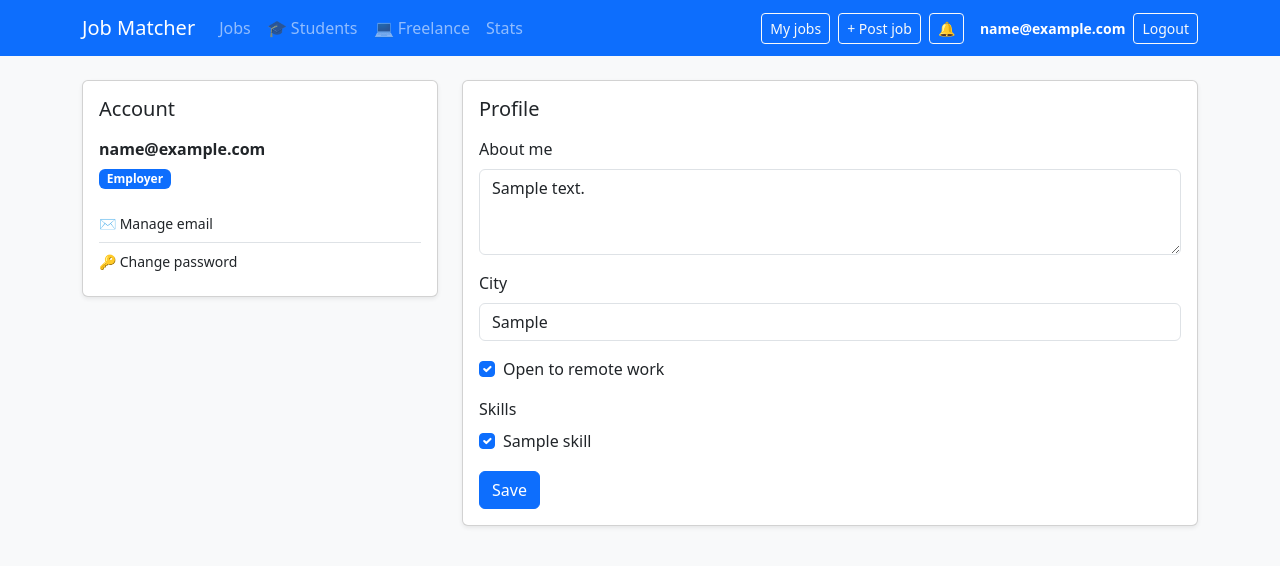
After one commit to Dimon-2022/job_matcher, a Django app: page /profile/ in a window 1280 px wide. The commit adds this page. Shown: the top 566 px of the page. Run offline with Django 5.2, Linux system fonts and the light colour scheme; a user stored in the database is signed in; tables that the repository leaves empty hold one stand-in row (values such as "Sample post"); data that the repository does not hold is empty; some libraries are stand-ins or nearby versions.

Commit message:
Add profile page

```diff
--- a/accounts/forms.py
+++ b/accounts/forms.py
@@ -12,3 +12,17 @@ class RoleSignupForm(forms.Form):
 
     def signup(self, request, user):
         Profile.objects.create(user=user, role=self.cleaned_data["role"])
+
+class ProfileForm(forms.ModelForm):
+    class Meta:
+        model = Profile
+        fields = ["bio", "city", "open_to_remote", "skills"]
+        widgets = {
+            "bio": forms.Textarea(attrs={"rows": 3, "placeholder": "Student at TUKE, looking for a Python internship..."}),
+            "skills": forms.CheckboxSelectMultiple,
+        }
+        labels = {
+            "bio": "About me",
+            "city": "City",
+            "open_to_remote": "Open to remote work",
+        }
--- a/accounts/models.py
+++ b/accounts/models.py
@@ -10,6 +10,10 @@ class Profile(models.Model):
 
     user = models.OneToOneField(User, on_delete=models.CASCADE)
     role = models.CharField(max_length=20, choices=ROLE_CHOICES)
+    bio = models.TextField(max_length=500, blank=True)
+    city = models.CharField(max_length=100, blank=True)
+    open_to_remote = models.BooleanField(default=True)
+    skills = models.ManyToManyField("jobs.Skill", blank=True, related_name="profiles")
 
     def __str__(self):
         return f"{self.user.username} ({self.role})"
--- /dev/null
+++ b/accounts/templates/accounts/profile.html
@@ -0,0 +1,54 @@
+{% extends "base.html" %}
+{% load crispy_forms_tags %}
+
+{% block title %}My profile{% endblock %}
+
+{% block extra_head %}
+<style>
+    #div_id_skills > div {
+        columns: 3;
+        max-height: 260px;
+        overflow-y: auto;
+        padding: .5rem .75rem;
+        border: 1px solid var(--bs-border-color);
+        border-radius: .375rem;
+        background: #fff;
+    }
+</style>
+{% endblock %}
+
+{% block content %}
+<div class="row g-4">
+    <div class="col-lg-4">
+        <div class="card shadow-sm">
+            <div class="card-body">
+                <h1 class="h5 mb-3">Account</h1>
+                <p class="mb-1 fw-semibold text-break">{{ user.email }}</p>
+                <p class="mb-3"><span class="badge text-bg-primary">{{ profile.get_role_display }}</span></p>
+                <div class="list-group list-group-flush small">
+                    <a class="list-group-item list-group-item-action px-0" href="{% url 'account_email' %}">✉️ Manage email</a>
+                    <a class="list-group-item list-group-item-action px-0" href="{% url 'account_change_password' %}">🔑 Change password</a>
+                </div>
+            </div>
+        </div>
+    </div>
+
+    <div class="col-lg-8">
+        <div class="card shadow-sm">
+            <div class="card-body">
+                <h2 class="h5 mb-3">Profile</h2>
+                {% if skills_from_resume %}
+                    <div class="alert alert-info small py-2">
+                        We prefilled your skills from your latest resume. Check them and press Save.
+                    </div>
+                {% endif %}
+                <form method="post">
+                    {% csrf_token %}
+                    {{ form|crispy }}
+                    <button type="submit" class="btn btn-primary">Save</button>
+                </form>
+            </div>
+        </div>
+    </div>
+</div>
+{% endblock %}
--- /dev/null
+++ b/accounts/urls.py
@@ -0,0 +1,7 @@
+from django.urls import path
+
+from . import views
+
+urlpatterns = [
+    path("profile/", views.ProfileView.as_view(), name="profile"),
+]
--- /dev/null
+++ b/accounts/views.py
@@ -0,0 +1,35 @@
+from django.contrib.auth.mixins import LoginRequiredMixin
+from django.contrib.messages.views import SuccessMessageMixin
+from django.shortcuts import get_object_or_404
+from django.urls import reverse_lazy
+from django.views.generic import UpdateView
+
+from .forms import ProfileForm
+from .models import Profile
+
+
+class ProfileView(LoginRequiredMixin, SuccessMessageMixin, UpdateView):
+    form_class = ProfileForm
+    template_name = "accounts/profile.html"
+    success_url = reverse_lazy("profile")
+    success_message = "Profile saved."
+
+    def get_object(self, queryset=None):
+        return get_object_or_404(Profile, user=self.request.user)
+
+    def get_initial(self):
+        initial = super().get_initial()
+        self.skills_from_resume = False
+
+        if not self.object.skills.exists():
+            latest = self.request.user.resumes.order_by("-uploaded_at").first()
+            if latest and latest.skills.exists():
+                initial["skills"] = latest.skills.all()
+                self.skills_from_resume = True
+
+        return initial
+
+    def get_context_data(self, **kwargs):
+        context = super().get_context_data(**kwargs)
+        context["skills_from_resume"] = self.skills_from_resume
+        return context
--- a/config/urls.py
+++ b/config/urls.py
@@ -10,6 +10,7 @@ urlpatterns = [
     path('', include("jobs.urls")),
     path("accounts/", include("allauth.urls")),
     path('', include("notifications.urls")),
+    path("", include("accounts.urls")),
 ]
 
 if settings.DEBUG:
--- a/templates/base.html
+++ b/templates/base.html
@@ -89,7 +89,7 @@
                         <span id="notif-badge">{% include "notifications/_badge.html" %}</span>
                     </a>
 
-                    <span class="text-white-50 small me-2">{{ user.email }}</span>
+                    <a class="small me-2 text-decoration-none {% if current == 'profile' %}text-white fw-semibold{% else %}text-white-50{% endif %}" href="{% url 'profile' %}">{{ user.email }}</a>
                     <form method="POST" action="{% url 'account_logout' %}" class="d-inline">
                         {% csrf_token %}
                         <button type="submit" class="btn btn-sm btn-outline-light">Logout</button>
```
Also changed, not shown: accounts/tests.py (+28 -0 lines), accounts/migrations/0002_profile_bio_profile_city_profile_open_to_remote_and_more.py (added).
